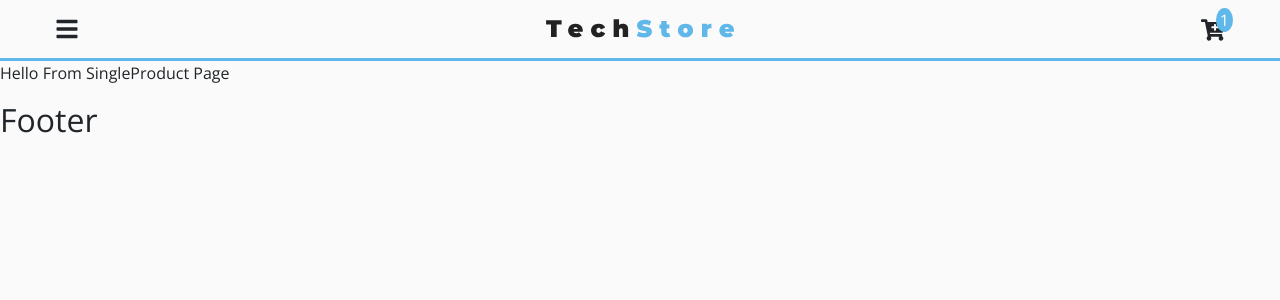
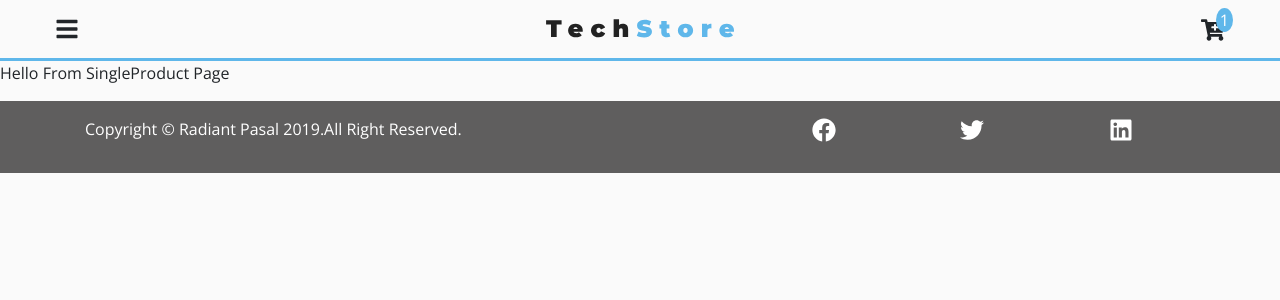
Before and after one commit to DesignerXuraz/react-ecommerce, a React (Create React App) app: page /products/1 in a window 1280 px wide. Shown: the top 300 px of the page. Built offline with nearby package versions, Linux system fonts and the light colour scheme.

Commit message:
footer completed

```diff
--- a/src/components/Footer.js
+++ b/src/components/Footer.js
@@ -1,11 +1,52 @@
 import React, { Fragment } from "react";
+import styled from "styled-components";
+import { ProductConsumer } from "../context/contexts";
 
 const Footer = () => {
   return (
     <Fragment>
-      <h2>Footer</h2>
+      <ProductConsumer>
+        {value => {
+          return (
+            <FooterWrapper>
+              <div className="container py-3">
+                <div className="row">
+                  <div className="col-md-7">
+                    <p className="text-capitalize">
+                      copyright &copy; radiant pasal {new Date().getFullYear()}
+                      .all right reserved.
+                    </p>
+                  </div>
+                  <div className="col-md-5 d-flex justify-content-around">
+                    {value.socialLinks.map(item => {
+                      return (
+                        <a href={item.url} key={item.id}>
+                          {item.icon}
+                        </a>
+                      );
+                    })}
+                  </div>
+                </div>
+              </div>
+            </FooterWrapper>
+          );
+        }}
+      </ProductConsumer>
     </Fragment>
   );
 };
 
+const FooterWrapper = styled.footer`
+  background: var(--darkGrey);
+  color: var(--mainWhite);
+  .icon {
+    font-size: 1.5rem;
+    color: var(--mainWhite);
+    transition: var(--mainTransition);
+  }
+  .icon:hover {
+    color: var(--primaryColor);
+    cursor: pointer;
+  }
+`;
 export default Footer;
--- a/src/components/Title.js
+++ b/src/components/Title.js
@@ -1,8 +1,8 @@
 import React from "react";
 import styled from "styled-components";
-const Title = ({ title, center }) => {
+const Title = ({ title, middle }) => {
   return (
-    <TitleWrapper className="row" center={center}>
+    <TitleWrapper className="row" middle={middle}>
       <div className="col">
         <h2 className="text-title">{title}</h2>
         <div className="title-underline" />
@@ -12,12 +12,12 @@ const Title = ({ title, center }) => {
 };
 
 const TitleWrapper = styled.div`
+  text-align: ${props => (props.middle ? "center" : "left")};
   .title-underline {
-    text-align: ${props => (props.center ? "center" : "left")};
     height: 0.25rem;
     width: 15rem;
     background: var(--primaryColor);
-    margin: ${props => (props.center ? "0 auto" : "0")};
+    margin: ${props => (props.middle ? "0 auto" : "0")};
   }
 `;
 
--- a/src/context/socialData.js
+++ b/src/context/socialData.js
@@ -7,12 +7,12 @@ export const socialData = [
     url: "https://www.facebook.com"
   },
   {
-    id: 0,
+    id: 1,
     icon: <FaTwitter className="icon" />,
     url: "https://www.twitter.com"
   },
   {
-    id: 0,
+    id: 2,
     icon: <FaLinkedin className="icon" />,
     url: "https://www.linkedin.com"
   }
```
